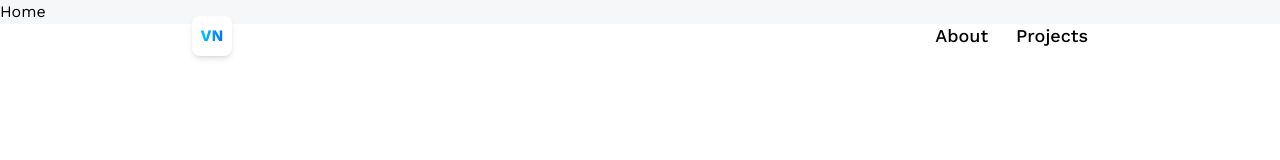
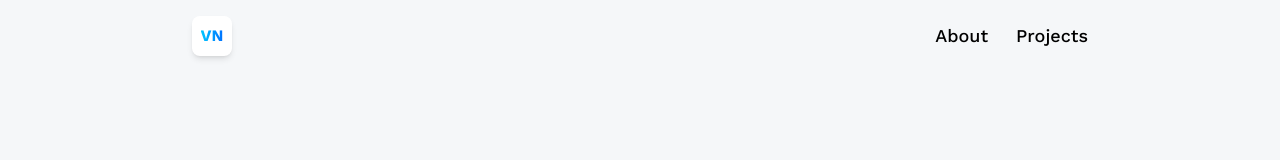
Before and after one commit to vanguyen333/ThreeJS, a React (Vite) app: page / in a window 1280 px wide. Shown: the top 160 px of the page. Built offline with nearby package versions, Linux system fonts and the light colour scheme.

Commit message:
implemented Canva - react-three/fiber for the project

```diff
--- a/package.json
+++ b/package.json
@@ -10,6 +10,7 @@
     "preview": "vite preview"
   },
   "dependencies": {
+    "@react-three/fiber": "^8.15.10",
     "react": "^18.2.0",
     "react-dom": "^18.2.0",
     "react-router-dom": "^6.18.0"
--- a/src/pages/Home.jsx
+++ b/src/pages/Home.jsx
@@ -1,7 +1,16 @@
 import React from "react";
-
+import { Canvas } from "@react-three/fiber";
+{
+  /* <div className="absolute top-28 left-0 right-0 z-10 flex items-center justify-center">
+        POPUP
+      </div> */
+}
 const Home = () => {
-  return <div>Home</div>;
+  return (
+    <section className="w-full h-screen relative">
+      <Canvas className="w-full h-screen bg-transparent"></Canvas>
+    </section>
+  );
 };
 
 export default Home;
```
Also changed, not shown: 1 other file (tests, documents, lock files or other folders).
